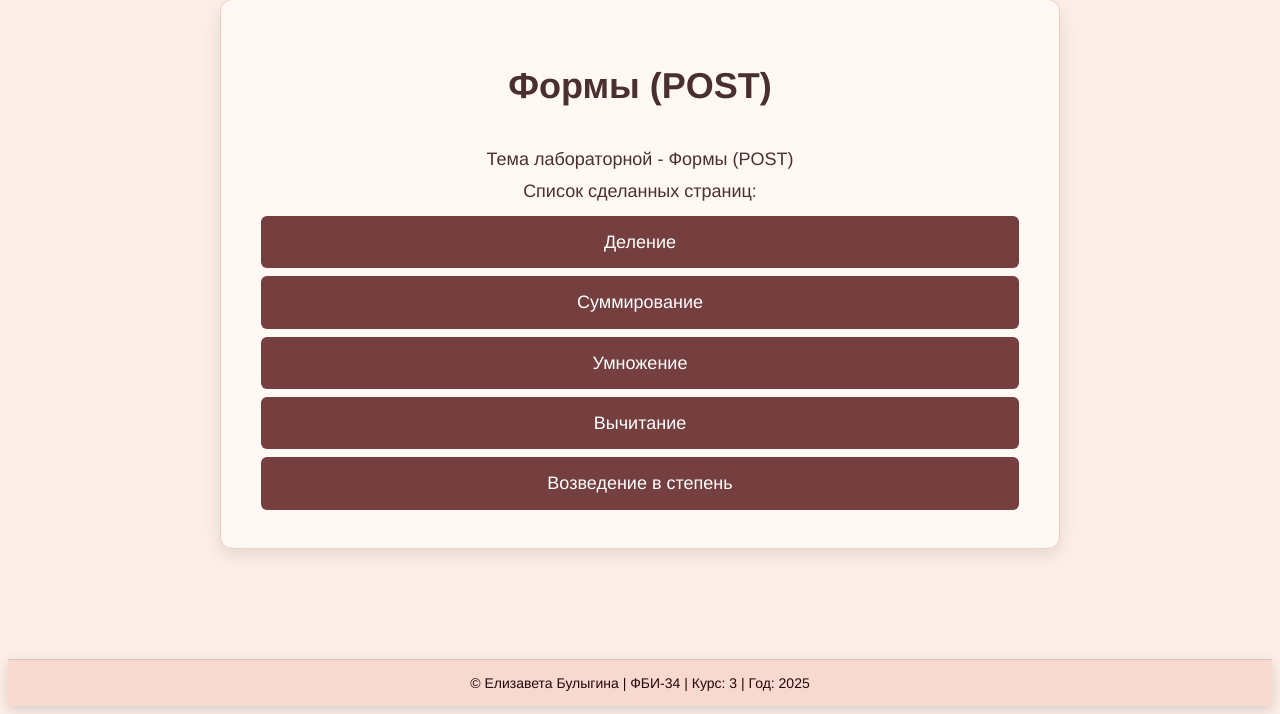
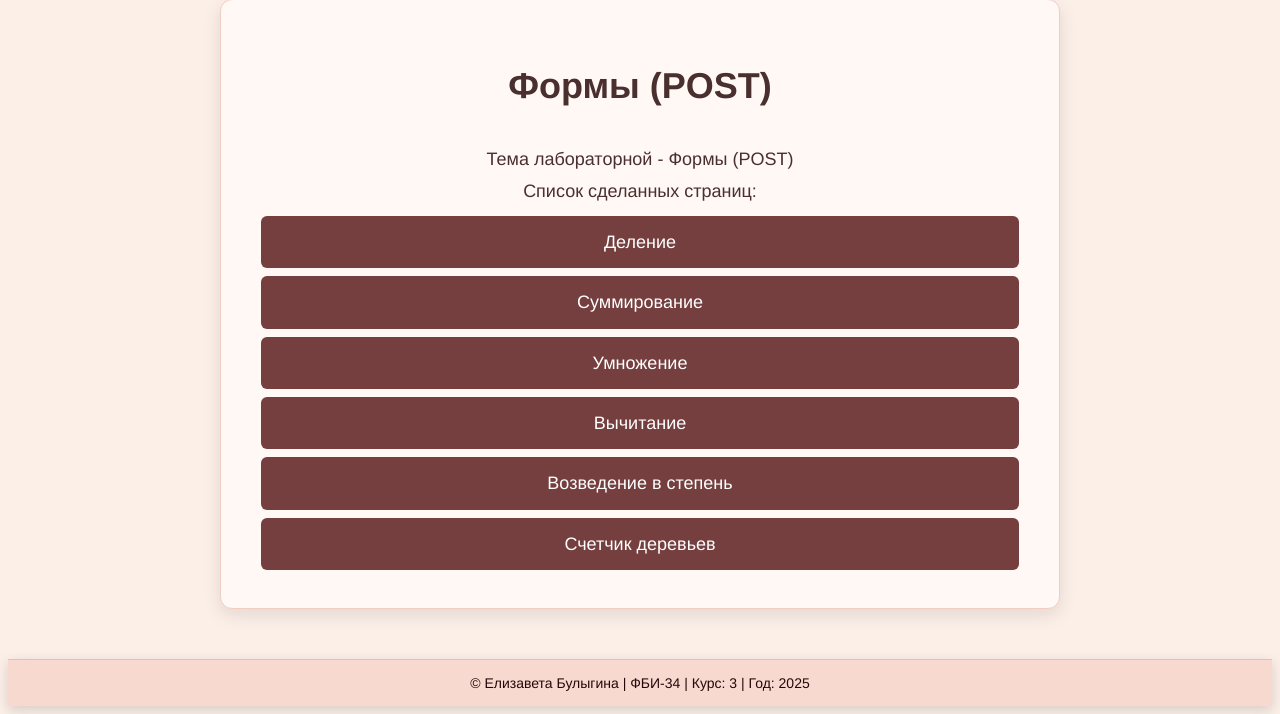
Before and after one commit to FoxyForLove/web-back-labs, a Flask app: page /lab4/ in a window 1280 px wide. Shown: the part 102-816 px from the top of the page. Run offline with Flask 3, Linux system fonts and the light colour scheme.

Commit message:
Правка

```diff
--- a/templates/lab4/lab4.html
+++ b/templates/lab4/lab4.html
@@ -15,6 +15,7 @@
             <li><a href="/lab4/mul-form">Умножение</a></li>
             <li><a href="/lab4/sub-form">Вычитание</a></li>
             <li><a href="/lab4/pow-form">Возведение в степень</a></li>
+            <li><a href="/lab4/tree">Счетчик деревьев</a></li>
     </ul>
 
 {% endblock %}
```
